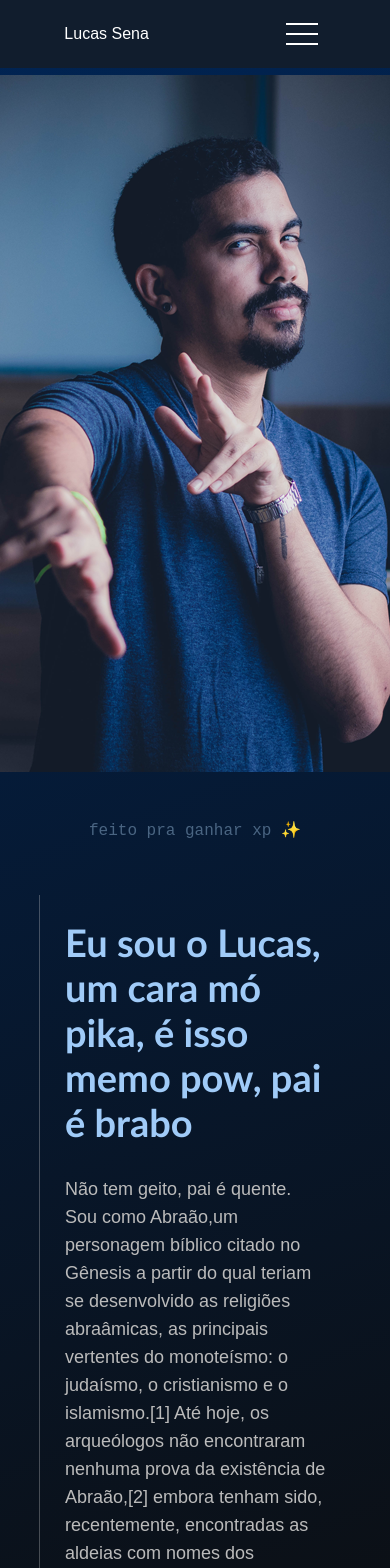
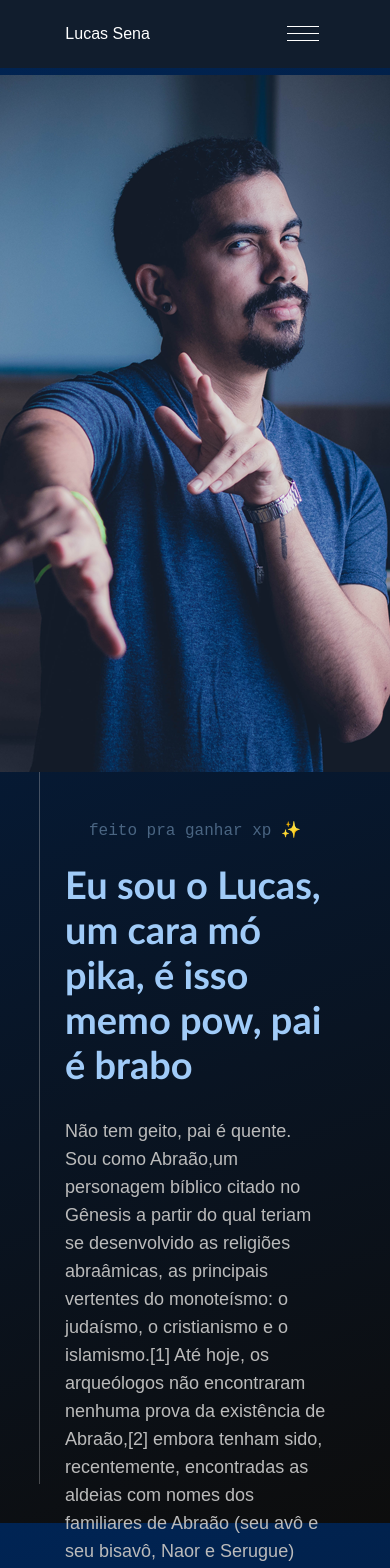
Before and after one commit to gabrieu-amaral/lucas-page-in-progress-, a React (Vite) app: page / in a window 390 px wide. Shown: the top 1568 px of the page. Built offline with nearby package versions, Linux system fonts and the light colour scheme.

Commit message:
melhorias no mobile-menu 📲

```diff
--- a/componentes/Header.tsx
+++ b/componentes/Header.tsx
@@ -18,9 +18,9 @@ return (
 
             <div className="mobile-menu"
             onClick={show}>
-                <div className="line1"></div>
-                <div className="line2"></div>
-                <div className="line3"></div>
+                <div className={"line1" + (xuxu ? "-active" : "")}></div>
+                <div className={"line2" + (xuxu ? "-active" : "")}></div>
+                <div className={"line3" + (xuxu ? "-active" : "")}></div>
 
             </div>
 
--- a/componentes/Home.tsx
+++ b/componentes/Home.tsx
@@ -7,7 +7,7 @@ function Home(){
 
     <div className="boxcontainer">
 
-    <div className="image1">
+        <div className="image1">
 
             <div className="imageHome">
                 <img
@@ -26,9 +26,6 @@ function Home(){
 
         </div>
 
-
-
-
     </div>
 </>
 
--- a/src/App.tsx
+++ b/src/App.tsx
@@ -2,6 +2,7 @@ import { useState } from 'react'
 import Head from '../componentes/Header'
 import Home from '../componentes/Home'
 import Footer from '../componentes/Footer'
+import Contador from '../componentes/Contador'
 
 function App() {
 
--- a/src/global.css
+++ b/src/global.css
@@ -27,6 +27,7 @@ a:hover {
 .nav {
     position: absolute;
     width: 100%;
+    transition: transform .2s ease-in;
 }
 
 nav {
@@ -36,6 +37,7 @@ nav {
     font-family: Arial, Helvetica, sans-serif;
     background: #111d2d;
     height: 8vh;
+    transition: transform .2s ease-in;
 }
 
 main {
@@ -49,23 +51,29 @@ main {
 li{
     letter-spacing: 3px;
     margin-left: 32px;
+    transition: transform .2s ease-in;
 }
 
 .mobile-menu{
-    display: none;
     cursor: pointer;
+    transition: transform .2s ease-in;
 }
 
-.mobile-menu div {
-    width: 32px;
-    height: 2px;
-    background: #ffff;
-    margin: 8px;
-}
 
 @media (max-width: 999px) {
     body {
         overflow-x: hidden;
+    }
+
+    .mobile-menu div {
+        width: 32px;
+        height: 1px;
+        background: #ffff;
+        margin: 6px;
+    }
+
+    .mobile-menu{
+        display: block;
     }
 
     .boxcontainer {
@@ -88,6 +96,7 @@ li{
         flex-direction: column;
         justify-content: space-around;
         transform: translateX(100%);
+        transition: transform .2s ease-in;
     }
 
     .nav-list li{
@@ -95,22 +104,16 @@ li{
         opacity: 0;
     }
 
-    .mobile-menu {
-        display: block;
-
-    }
 
     .nav-item{
         margin-bottom: 100px;
         width: 100vh;
         text-align: right;
 
-
-
     }
 
     .outside-menu {
-        transition: .2s;
+        transition: transform .2s ease-in;
         display: block;
         padding: 25px;
         gap: 25px;
@@ -128,7 +131,57 @@ li{
         margin-top: 75px;
 
         text-align-last: left;
+        transition: .3s;
 
+    }
+
+    .line1-active {
+        transform: rotate(-45deg) translate(-11px, 2px);
+        transition: .3s;
+    }
+
+    .line2-active {
+        opacity: 0;
+        transition: .3s;
+    }
+
+    .line3-active {
+        transform: rotate(45deg) translate(-8px, 2px);
+        transition: .3s;
+    }
+    .line1 {
+        transition: .3s;
+    }
+
+    .line2 {
+        transition: .3s;
+    }
+
+    .line3 {
+        transition: .3s;
+    }
+
+    /*.mobile-menu.active .line1 {
+        transform: rotate(-45deg) translate(-8px, 8px);
+    }
+
+    .line-menu .line2 {
+        opacity: 0;
+    }
+
+    .line-menu .line3 {
+        transform: rotate(45deg) translate(-5px, 7px); */
+}
+
+@keyframes navLinkFade {
+    from {
+        opacity: 0;
+        transform: translateX(50px);
+    }
+
+    to {
+        opacity: 1;
+        transform: translateX(0);
     }
 }
 
@@ -153,6 +206,7 @@ li{
     grid-auto-rows: minmax(00px, auto);
 
     grid-template-columns: repeat( auto-fit, minmax(250px, 1fr) );
+
 }
 
 .image1 {
@@ -170,16 +224,17 @@ li{
 .boxtext{
 
     grid-area: boxtext;
-
-
-
+    display: table-column;
+    margin-top: auto;
+    margin-bottom: auto;
     padding: 25px;
 
     max-width: 100%;
-    height: 100vh;
+    height: 80vh;
+    vertical-align: middle;
 
     margin: 10%;
-    margin-top: 175px;
+
 
     border-left: solid .5px rgb(212, 212, 212, .3);
 }
@@ -190,6 +245,7 @@ h1 {
     line-height: 45px;
     color: #a0cbf8;
     margin-bottom: 30px;
+    margin-top: 30%;
 }
 
 p {
@@ -244,5 +300,4 @@ footer {
     height: 25px;
 
     color: #4a6582;
-
 }
```
